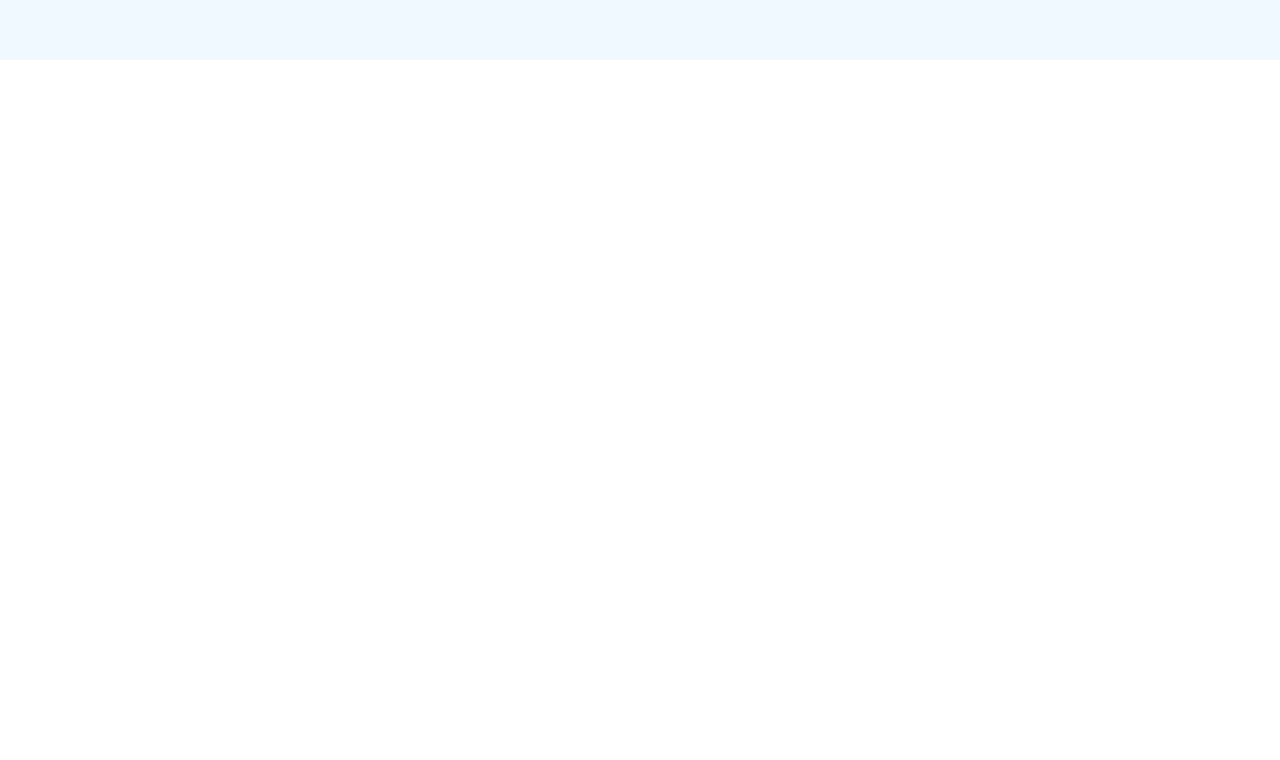
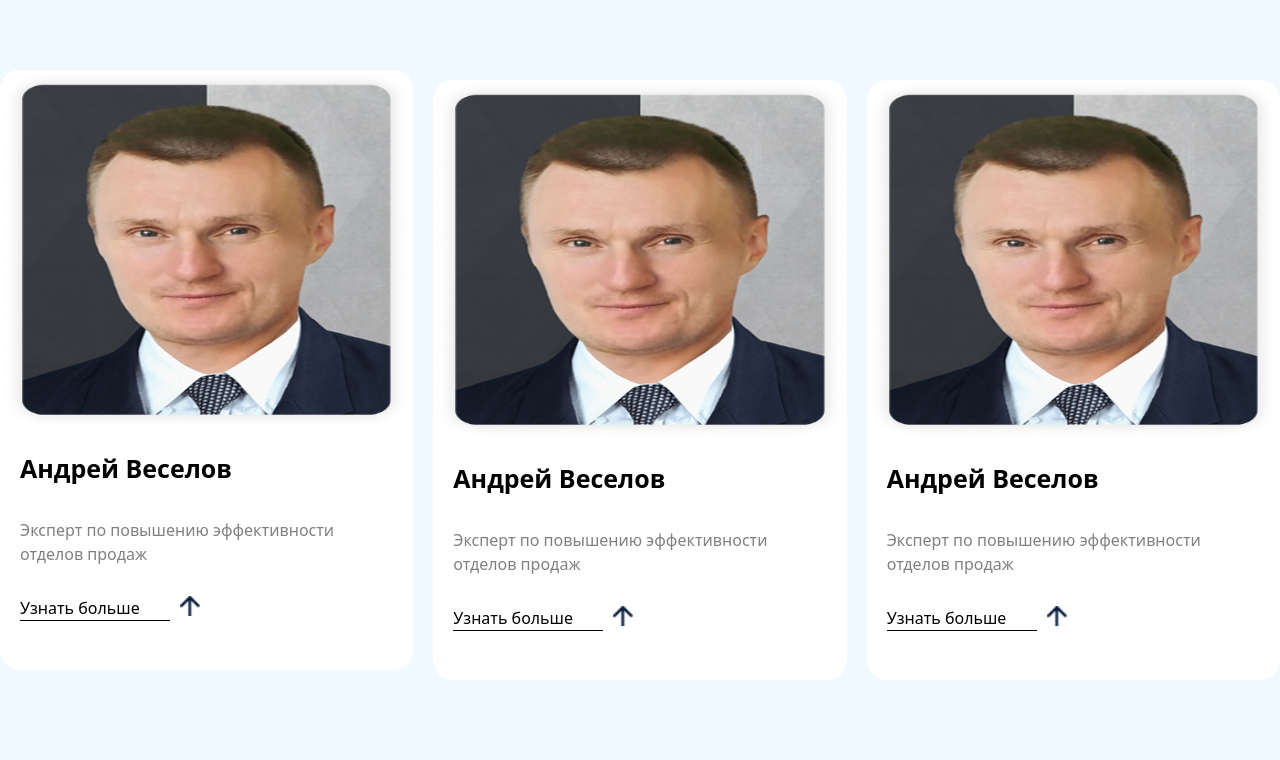
Before and after one commit to ganievabdullo727-web/week2-exam, a website: page index.html in a window 1280 px wide. Shown: the part 11131-11891 px from the top of the page. Before the commit the page ends 11191 px from the top, so only its background shows below. Drawn offline with Linux system fonts and the light colour scheme.

Commit message:
section 16

```diff
--- a/index.html
+++ b/index.html
@@ -977,6 +977,69 @@
 
 
 
+
+
+
+
+
+
+      <div class="bg-[#F0F9FF] h-[1300px] lg:h-[700px] ">
+        <div class=" lg:flex lg:justify-between w-[100%] gap-[20px] items-center">
+          <div class="bg-[#ffffff] w-[90%] h-[600px] rounded-[20px] m-auto ">
+            <img class=" h-[60%] w-[100%] "src="./src/Rectangle 54.png" alt="">
+            <div class="p-[20px] flex flex-col gap-[30px]">
+              <h1 class="text-[25px] font-bold">
+                Андрей Веселов
+              </h1>
+              <h5 class="text-[grey]">
+                Эксперт по повышению эффективности отделов продаж
+              </h5>
+             <div class="flex gap-[10px]">
+               <a class="border-b-[1px] w-[150px]" href="#">
+                Узнать больше
+              </a>
+              <img class="w-[20px] h-[20px] items-center" src="./src/Arrow 3.png" alt="">
+              </div>
+            </div>
+          </div>
+          <div class="bg-[#ffffff] w-[90%] h-[600px] rounded-[20px] m-auto mt-[20px]  ">
+            <img class=" h-[60%] w-[100%] "src="./src/Rectangle 54.png" alt="">
+            <div class="p-[20px] flex flex-col gap-[30px]">
+              <h1 class="text-[25px] font-bold">
+                Андрей Веселов
+              </h1>
+              <h5 class="text-[grey]">
+                Эксперт по повышению эффективности отделов продаж
+              </h5>
+             <div class="flex gap-[10px]">
+               <a class="border-b-[1px] w-[150px]" href="#">
+                Узнать больше
+              </a>
+              <img class="w-[20px] h-[20px] items-center" src="./src/Arrow 3.png" alt="">
+              </div>
+            </div>
+          </div>
+          <div class="bg-[#ffffff] w-[90%] h-[600px] rounded-[20px] m-auto mt-[20px]  ">
+            <img class=" h-[60%] w-[100%] "src="./src/Rectangle 54.png" alt="">
+            <div class="p-[20px] flex flex-col gap-[30px]">
+              <h1 class="text-[25px] font-bold">
+                Андрей Веселов
+              </h1>
+              <h5 class="text-[grey]">
+                Эксперт по повышению эффективности отделов продаж
+              </h5>
+             <div class="flex gap-[10px]">
+               <a class="border-b-[1px] w-[150px]" href="#">
+                Узнать больше
+              </a>
+              <img class="w-[20px] h-[20px] items-center" src="./src/Arrow 3.png" alt="">
+              </div>
+            </div>
+          </div>
+        </div>
+      </div>
+
+
 </body>
 
 </html>
```
Also changed, not shown: src/Arrow 3.png (added), src/Rectangle 54.png (added), src/output.css.
